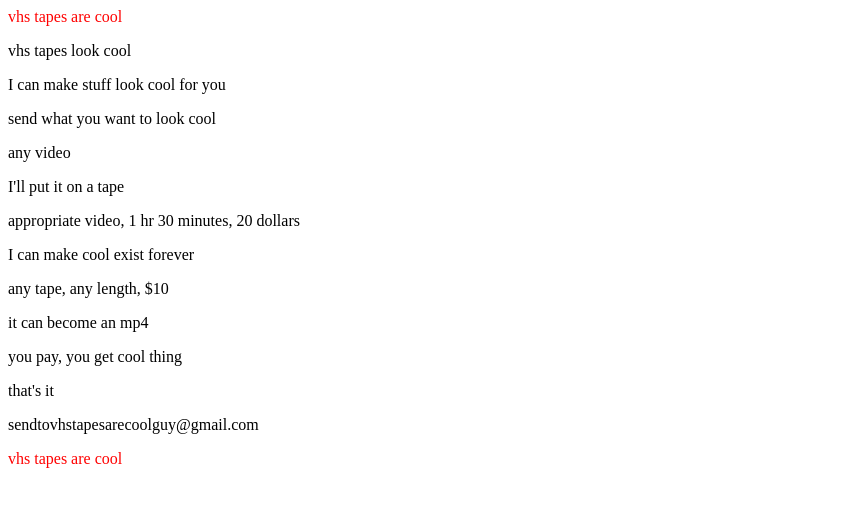
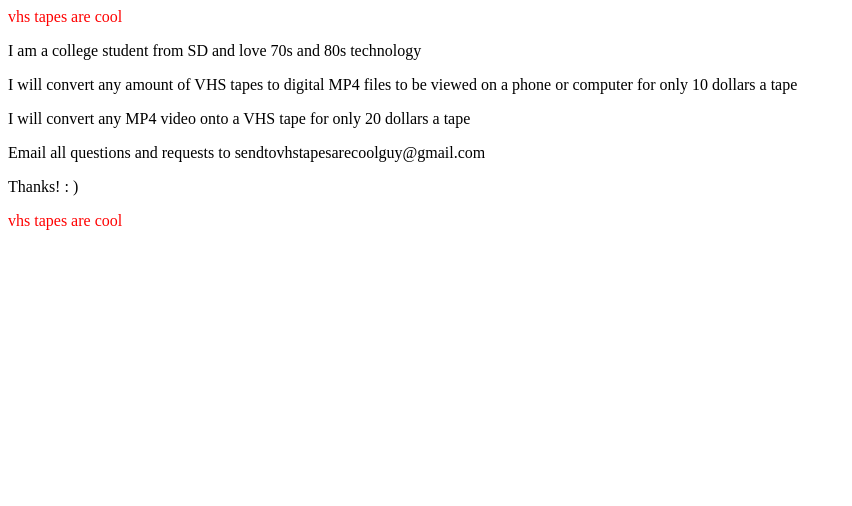
Before and after one commit to ConlanRyan/vhstapesarecool, a plain HTML site: page index.html in a window 1280 px wide. Shown: the whole page, without its empty margins (0-852 px from the left). Drawn offline with Linux system fonts and the light colour scheme.

Commit message:
Update index.html

```diff
--- a/index.html
+++ b/index.html
@@ -1,17 +1,10 @@
 <html>
     <link rel="icon" href="pixil-frame-0.png" type="image/x-icon">
     <p style="color:#FF0000">vhs tapes are cool</p>
-    <p>vhs tapes look cool</p>
-    <p>I can make stuff look cool for you</p>
-    <p>send what you want to look cool</p>
-    <p>any video</p>
-    <p>I'll put it on a tape</p>
-    <p>appropriate video, 1 hr 30 minutes, 20 dollars</p>
-    <p>I can make cool exist forever</p>
-    <p>any tape, any length, $10</p>
-    <p>it can become an mp4</p>
-    <p>you pay, you get cool thing</p>
-    <p>that's it</p>
-    <p>sendtovhstapesarecoolguy@gmail.com</p>
+    <p>I am a college student from SD and love 70s and 80s technology</p>
+    <p>I will convert any amount of VHS tapes to digital MP4 files to be viewed on a phone or computer for only 10 dollars a tape</p>
+    <p>I will convert any MP4 video onto a VHS tape for only 20 dollars a tape</p>
+    <p>Email all questions and requests to sendtovhstapesarecoolguy@gmail.com</p>
+    <p>Thanks! : )</p>
     <p style="color:#FF0000">vhs tapes are cool</p>
 </html>
```
